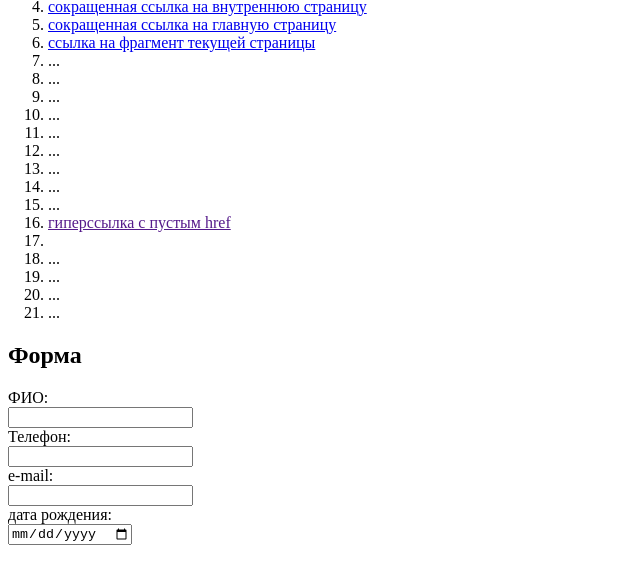
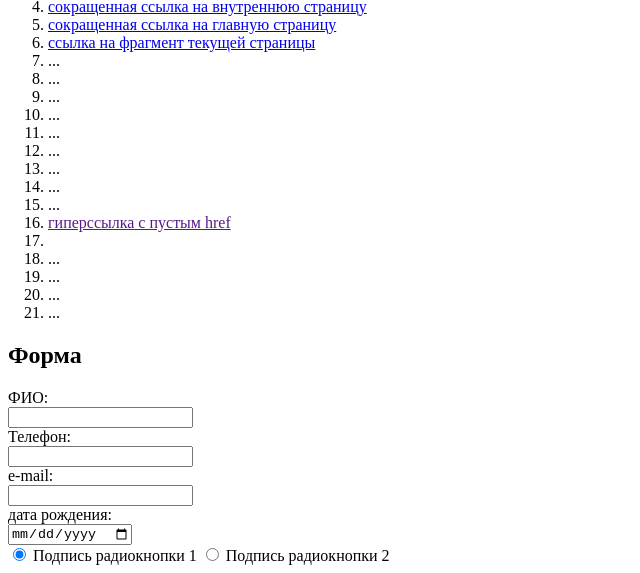
Before and after one commit to PerevalovLev/PerevalovLev.github.io, a plain HTML site: page index.html in a window 1280 px wide. Shown: the part 422-995 px from the top of the page, without its empty margins (0-640 px from the left). Drawn offline with Linux system fonts and the light colour scheme.

Commit message:
Update index.html

```diff
--- a/index.html
+++ b/index.html
@@ -55,5 +55,13 @@
         <input name="field-date"
           type="date" />
       </label><br />
+
+    <input type="radio" checked="checked"
+        name="radio-group-1" value="Значение1" />
+        Подпись радиокнопки 1</label>
+      <label><input type="radio"
+        name="radio-group-1" value="Значение2" />
+        Подпись радиокнопки 2</label><br />
+
   </body>
 </html>
```
